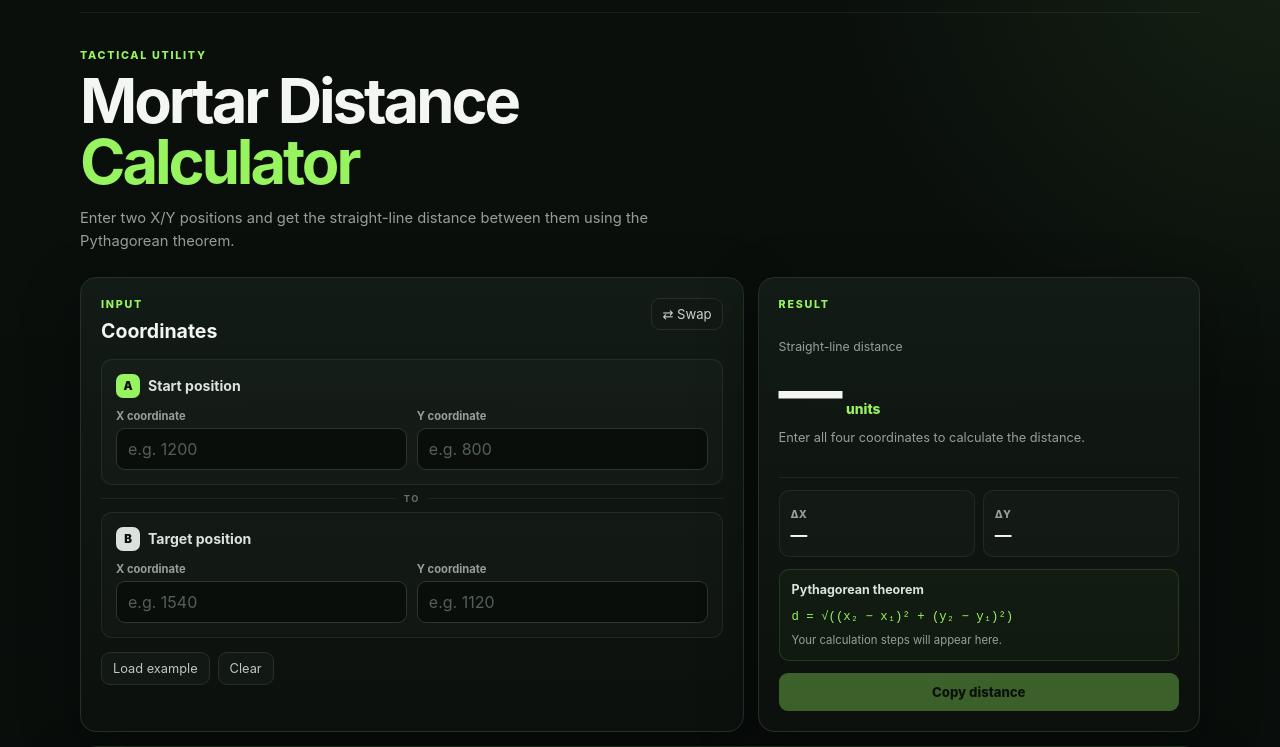
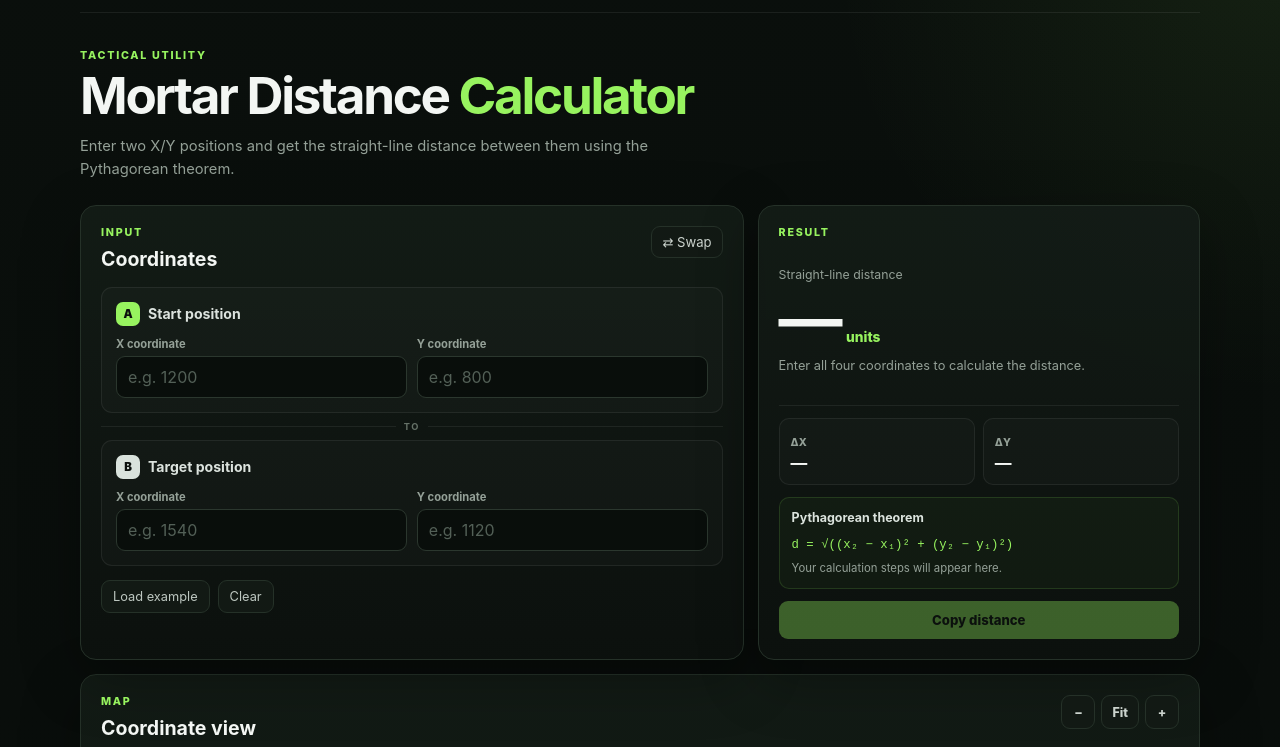
Before and after one commit to nebelhorn91/wardogs_coords, a plain HTML site: page index.html in a window 1280 px wide. Shown: the part 53-800 px from the top of the page. Drawn offline with Linux system fonts and the light colour scheme.

Commit message:
Reduce hero title size

```diff
--- a/styles.css
+++ b/styles.css
@@ -65,7 +65,7 @@ button { cursor: pointer; }
 
 .hero { padding: 36px 0 24px; max-width: 720px; }
 .eyebrow, .section-label { color: var(--accent); letter-spacing: .16em; font-size: .67rem; font-weight: 800; margin: 0 0 8px; }
-h1 { font-size: clamp(2.1rem, 4.8vw, 3.9rem); line-height: 1; letter-spacing: -.05em; margin: 0; max-width: 780px; }
+h1 { font-size: clamp(1.85rem, 4vw, 3.3rem); line-height: 1; letter-spacing: -.045em; margin: 0; max-width: 720px; }
 h1 span { color: var(--accent); }
 .hero-copy { color: var(--muted); line-height: 1.55; font-size: .92rem; max-width: 590px; margin: 14px 0 0; }
 
```
